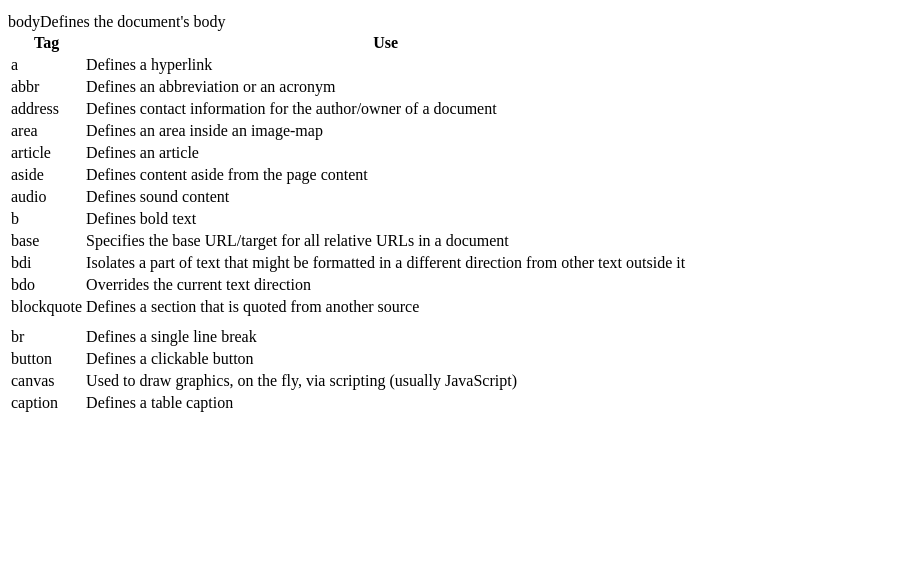
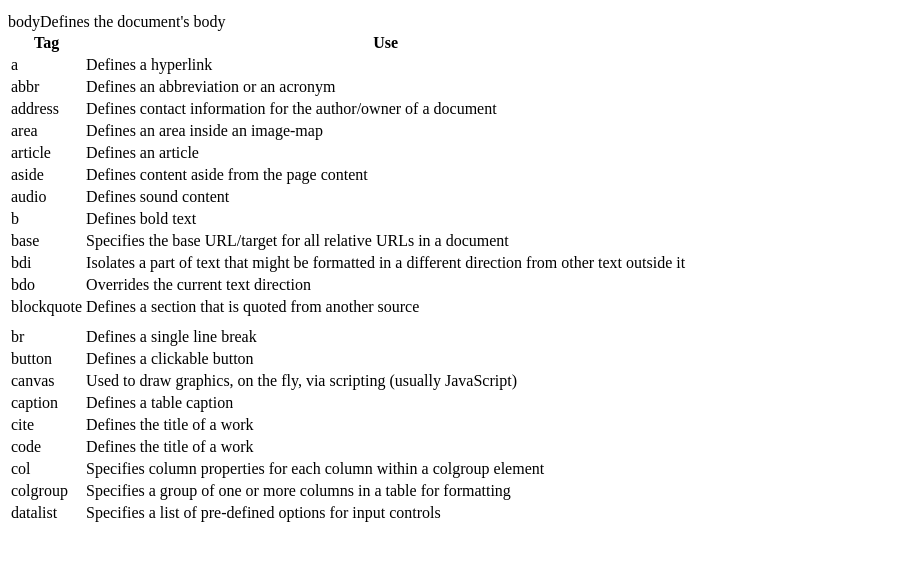
Before and after one commit to MechaEdgar/tagsInHtml, a plain HTML site: page index.html in a window 1280 px wide. Shown: the part 101-662 px from the top of the page, without its empty margins (0-918 px from the left). Drawn offline with Linux system fonts and the light colour scheme.

Commit message:
more tags!

```diff
--- a/index.html
+++ b/index.html
@@ -85,6 +85,26 @@
   <td>Defines a table caption</td>
 </tr>
 <tr>
+  <td>cite</td>
+  <td>Defines the title of a work</td>
+</tr>
+<tr>
+  <td>code</td>
+  <td>Defines the title of a work</td>
+</tr>
+<tr>
+  <td>col</td>
+  <td>Specifies column properties for each column within a colgroup element </td>
+</tr>
+<tr>
+  <td>colgroup</td>
+  <td>Specifies a group of one or more columns in a table for formatting</td>
+</tr>
+<tr>
+  <td>datalist</td>
+  <td>Specifies a list of pre-defined options for input controls</td>
+</tr>
+<tr>
   <td></td>
   <td></td>
 </tr>
```
